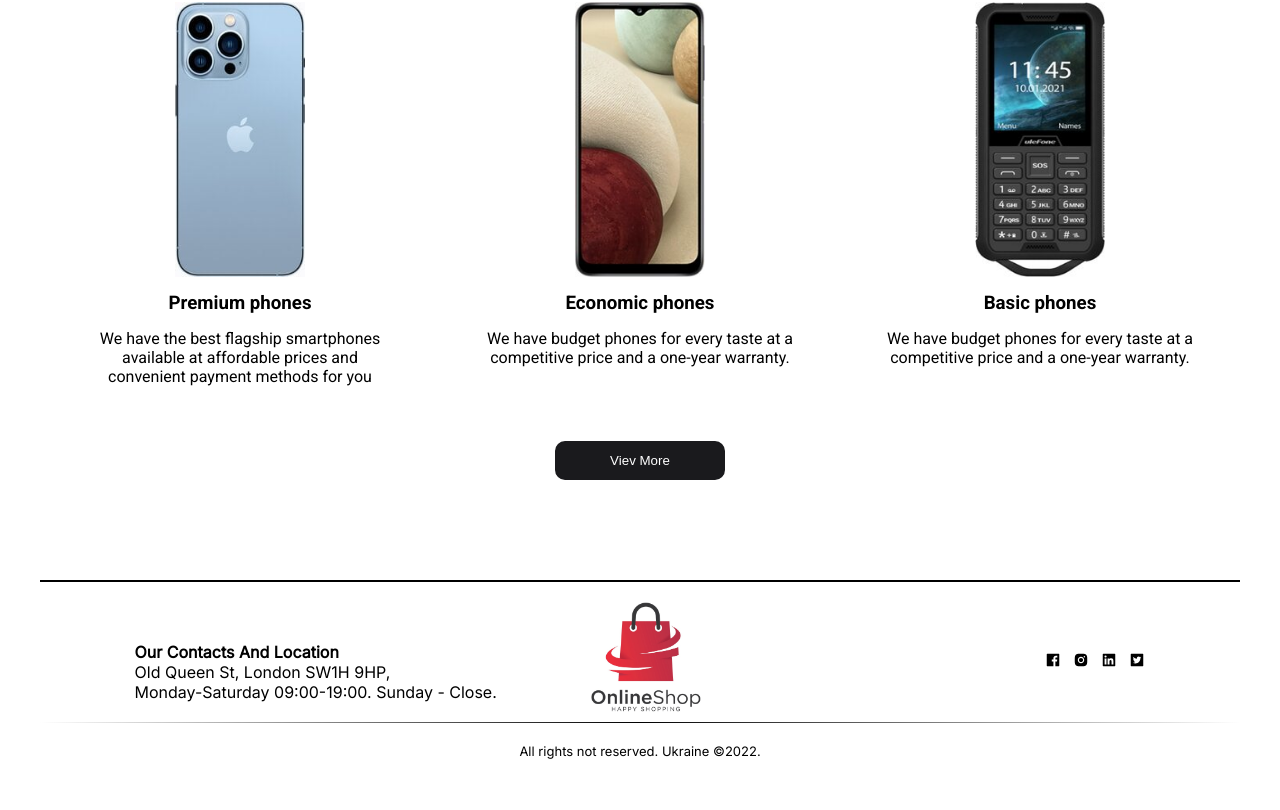
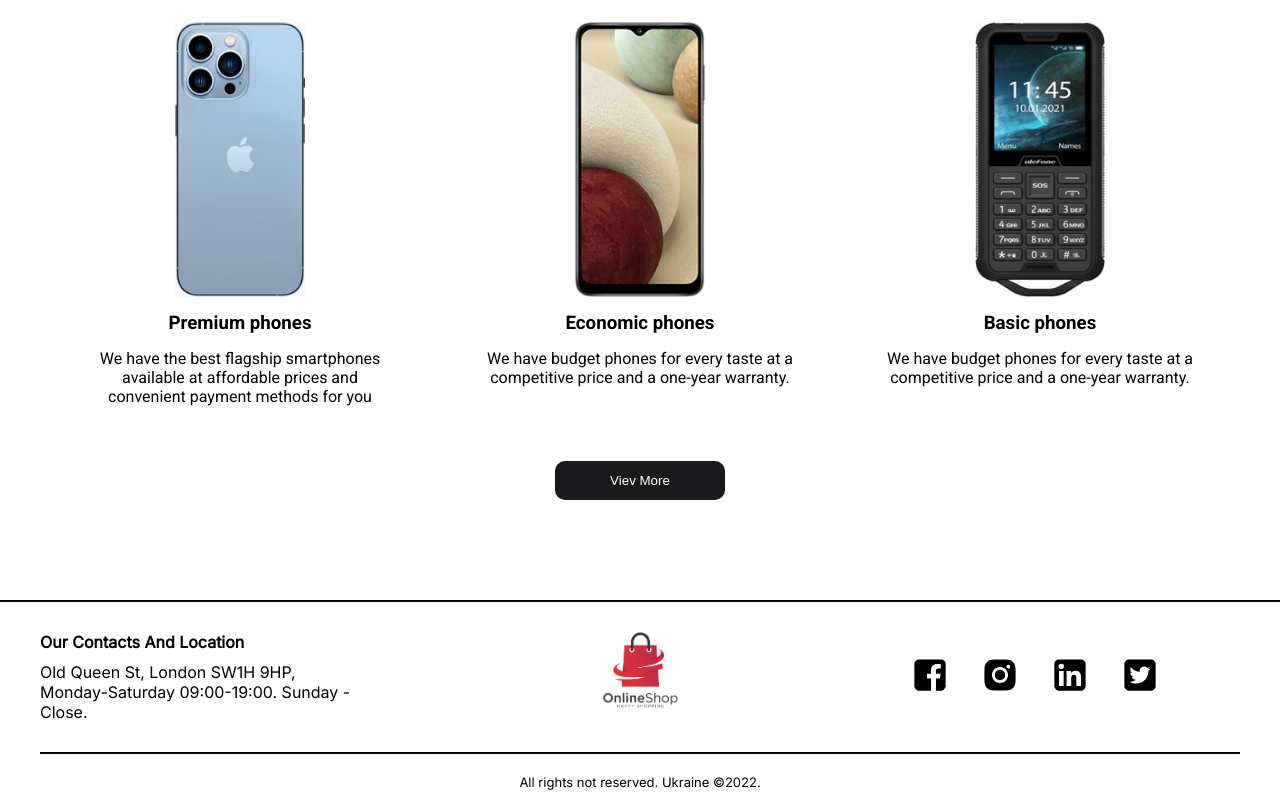
Before and after one commit to IhorKytsak/internet-shop, a JavaScript app: page / in a window 1280 px wide. Shown: the part 520-1330 px from the top of the page. Before the commit the page ends 1299 px from the top, so only its background shows below. Built offline with nearby package versions, Linux system fonts and the light colour scheme.

Commit message:
created a home page

```diff
--- a/src/components/Footer/Footer.css
+++ b/src/components/Footer/Footer.css
@@ -1,15 +1,18 @@
 @import url('https://fonts.googleapis.com/css2?family=Inter&family=Nunito:wght@800&display=swap');
 
-
-.first-hr {
-    border-bottom: 2px solid #000;
-    margin-bottom: 20px;
+.footer {
+  border-top: 2px solid #000;
+  height: auto;
 }
 
-.contacts{
+.footer-item {
+  width: 30%;
+}
+
+.contacts {
   font-family: 'Inter', sans-serif;
   font-size: 1rem;
-    padding-top: 40px;
+  margin-bottom: 10px;
 }
 
 .adress {
@@ -17,32 +20,26 @@
 }
 
 .logoimg {
-  padding-right: 250px;
-  height: 110px;
+  width: 75px;
+  height: auto;
+  margin: 0 auto;
 }
 
 .footer-main {
-    left: 0;
-    bottom: 80px;
+  padding: 30px 0;
   width: 100%;
-    height: 80px;
   display: flex;
-    justify-content: space-evenly;
+  justify-content: space-between;
+  border-bottom: 2px solid #000;
 }
 
 .icons {
-  margin-top: 50px;
-  width: 100px;
-  display: flex;
-  justify-content: space-between;
+  text-align: center;
 }
 
-hr {
-    border: 0;
-    margin-top: 40px;
-    height: 1px;
-    background: #000;
-    background-image: -webkit-linear-gradient(left, #fff, #000, #fff);
+.footer-icon {
+  display: flex;
+  align-items: center;
 }
 
 .last-line {
--- a/src/components/Footer/Footer.js
+++ b/src/components/Footer/Footer.js
@@ -4,26 +4,28 @@ import Container from '../../Container/Container';
 
 function Footer() {
   return (
+    <footer className='footer'>
       <Container>
-      <hr className='first-hr'></hr>
         <div className='footer-main'>
-        <div>
+          <div className='footer-item'>
             <h5 className='contacts'>Our Contacts And Location</h5>
             <p className='adress'>Old Queen St, London SW1H 9HP,</p>
-          <p className='adress'>Monday-Saturday 09:00-19:00. Sunday - Close.</p>
+            <p className='adress'>
+              Monday-Saturday 09:00-19:00. Sunday - Close.
+            </p>
           </div>
-        <div>
+          <div className='footer-item'>
             <img className='logoimg' src='/Logo.png'></img>
           </div>
-        <div>
+          <div className='footer-icon footer-item'>
             <IconFooter />
           </div>
         </div>
         <div>
-        <hr></hr>
           <p className='last-line'>All rights not reserved. Ukraine ©2022.</p>
         </div>
       </Container>
+    </footer>
   );
 }
 
--- a/src/components/Footer/IconFooter.js
+++ b/src/components/Footer/IconFooter.js
@@ -6,22 +6,21 @@ import { AiFillTwitterSquare } from 'react-icons/ai';
 function IconFooter() {
   return (
     <div className='icons'>
-      <div className='FB'>
-        {' '}
-        <AiFillFacebook />{' '}
-      </div>
-      <div>
-        {' '}
-        <AiFillInstagram />{' '}
-      </div>
-      <div>
-        {' '}
-        <AiFillLinkedin />{' '}
-      </div>
-      <div>
-        {' '}
-        <AiFillTwitterSquare />{' '}
-      </div>
+      <AiFillFacebook
+        style={{ marginLeft: '30px', fontSize: '40px', borderRadius: '30px' }}
+      />
+
+      <AiFillInstagram
+        style={{ marginLeft: '30px', fontSize: '40px', borderRadius: '30px' }}
+      />
+
+      <AiFillLinkedin
+        style={{ marginLeft: '30px', fontSize: '40px', borderRadius: '30px' }}
+      />
+
+      <AiFillTwitterSquare
+        style={{ marginLeft: '30px', fontSize: '40px', borderRadius: '30px' }}
+      />
     </div>
   );
 }
--- a/src/components/Header/Header.js
+++ b/src/components/Header/Header.js
@@ -8,7 +8,7 @@ const Header = () => {
       <Container>
         <div className='header__nav'>
           <div className='header__logo'>
-            <img style={{ width: '50px' }} src='/logo.png' alt='Logo'></img>
+            <img style={{ width: '55px' }} src='/logo.png' alt='Logo'></img>
           </div>
           <Nav />
         </div>
--- a/src/components/Header/Nav.css
+++ b/src/components/Header/Nav.css
@@ -15,9 +15,9 @@
   display: block;
   color: #000;
   text-decoration: none;
-  width: 120px;
-  padding: 10px 0;
-  margin: 10px 0;
+  width: 140px;
+  padding: 15px 0;
+  margin: 15px 0;
   border-radius: 25px;
 
   transition: background-color linear 0.2s;
```
Lines whose indentation alone changed are shown as unchanged.
